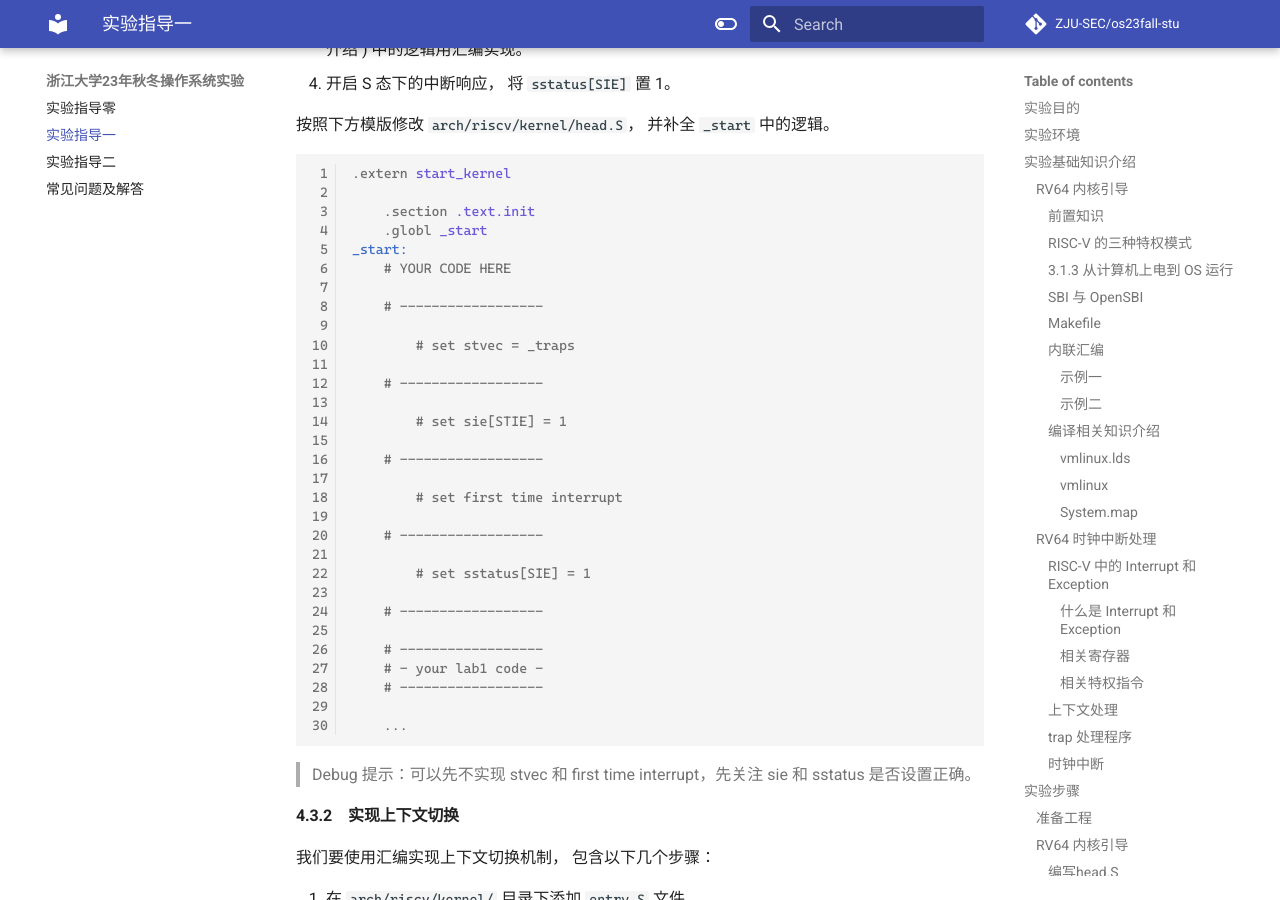
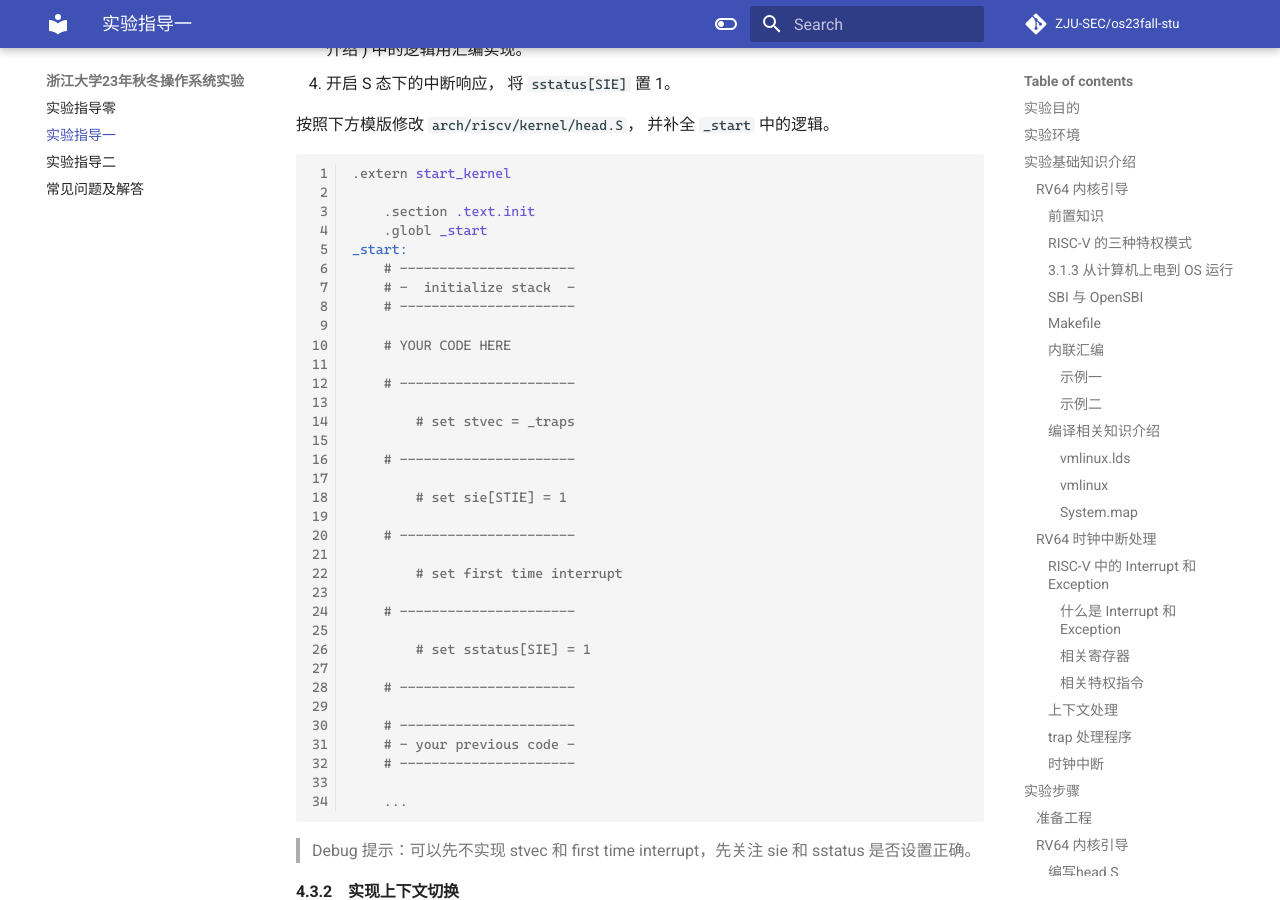
Before and after one commit to NoyException/zju_os_lab, an MkDocs documentation site: the page built from docs/lab1.md, in a window 1280 px wide and 900 px high, scrolled down 13248 px. Built offline with MkDocs 1.6.1 and Material for MkDocs 9.7.7, drawn with Linux system fonts in a browser that asks for light colours; some web fonts are replaced; comment, search, counter and statistics services are not loaded.

Commit message:
Update lab1.md
fix: update code shown in the lab1 doc.

````diff
--- a/docs/lab1.md
+++ b/docs/lab1.md
@@ -506,29 +506,33 @@ sbi_ecall 函数中，需要完成以下内容：
     .section .text.init
     .globl _start
 _start:
+    # ----------------------
+    # -  initialize stack  -
+    # ----------------------
+
     # YOUR CODE HERE
 
-    # ------------------
+    # ----------------------
 
         # set stvec = _traps
 
-    # ------------------
+    # ----------------------
 
         # set sie[STIE] = 1
 
-    # ------------------
+    # ----------------------
 
         # set first time interrupt
 
-    # ------------------
+    # ----------------------
 
         # set sstatus[SIE] = 1
 
-    # ------------------
+    # ----------------------
 
-    # ------------------
-    # - your lab1 code -
-    # ------------------
+    # ----------------------
+    # - your previous code -
+    # ----------------------
 
     ...
 ```
````
